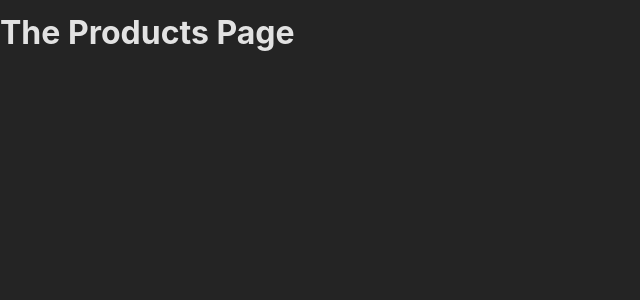
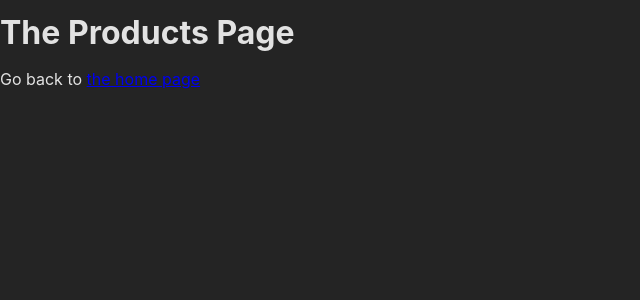
Before and after one commit to srivishp/react-router-basics, a React (Create React App) app: page /products in a window 1280 px wide. Shown: the top 300 px of the page, without its empty margins (0-640 px from the left). Built offline with nearby package versions, Linux system fonts and the light colour scheme.

Commit message:
Navigate pages with Link

```diff
--- a/src/pages/Home.js
+++ b/src/pages/Home.js
@@ -1,5 +1,15 @@
+import { Link } from "react-router-dom";
+// * We use Link instead of href to navigate between pages
+// Using href sends http requests to the server every time and impatcs performance
 function HomePage() {
-  return <h1>My Home Page</h1>;
+  return (
+    <>
+      <h1>My Home Page</h1>
+      <p>
+        Go to <Link to="/products"> the list of products</Link>
+      </p>
+    </>
+  );
 }
 
 export default HomePage;
--- a/src/pages/Products.js
+++ b/src/pages/Products.js
@@ -1,5 +1,14 @@
+import { Link } from "react-router-dom";
+
 function ProductsPage() {
-  return <h1>The Products Page</h1>;
+  return (
+    <>
+      <h1>The Products Page</h1>
+      <p>
+        Go back to <Link to="/"> the home page</Link>
+      </p>
+    </>
+  );
 }
 
 export default ProductsPage;
```
Also changed, not shown: src/App.js (+16 -1 lines).
